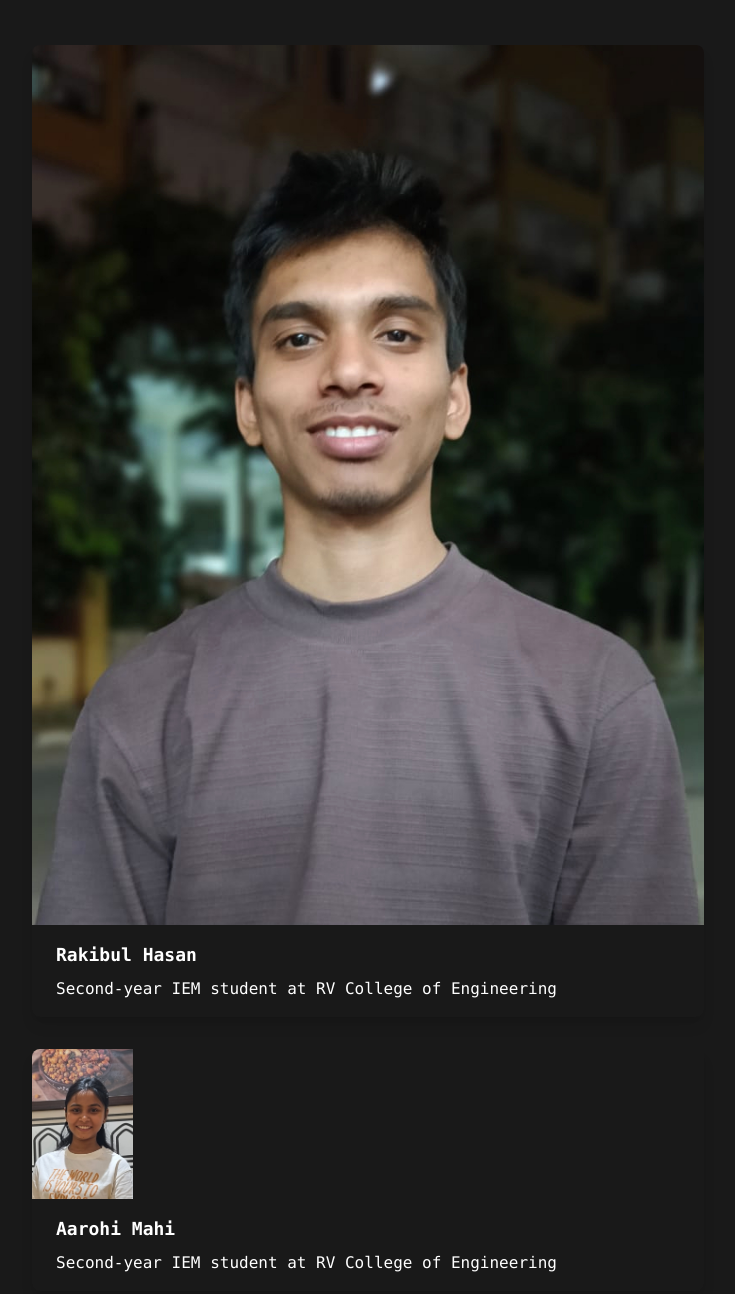
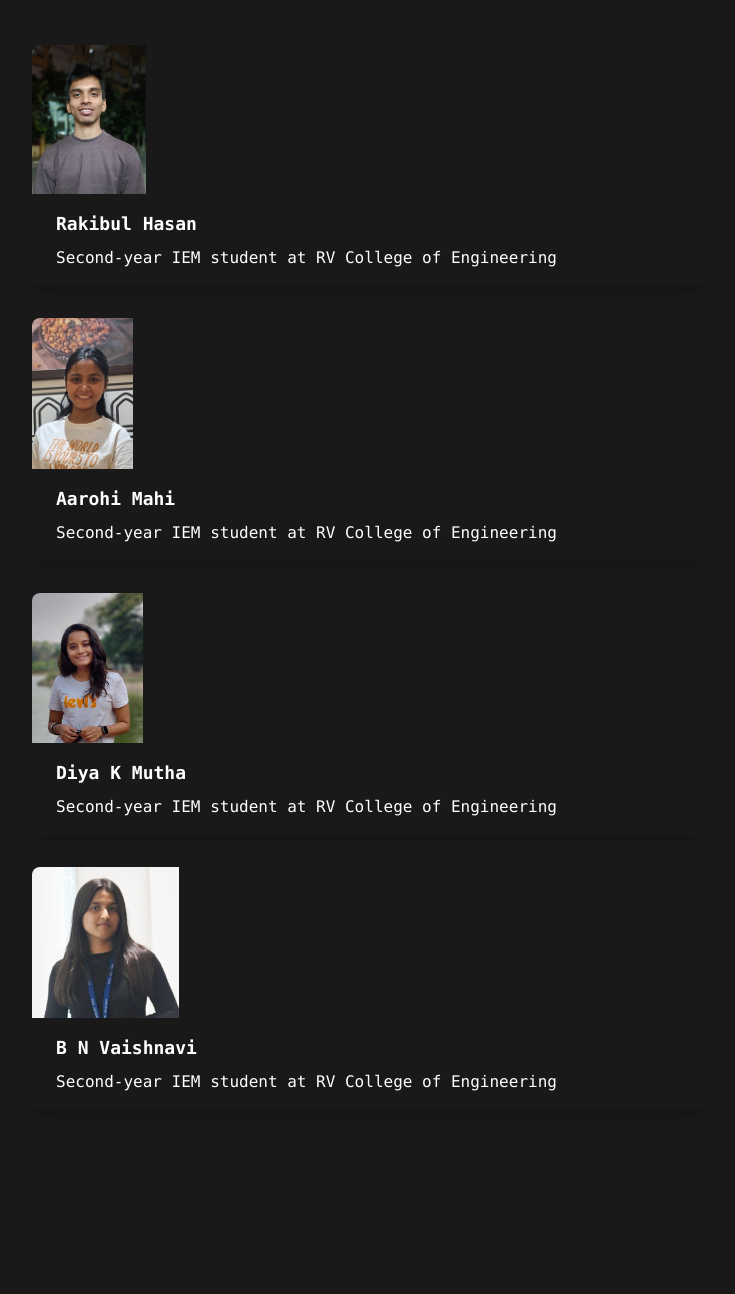
Before and after one commit to rakibul-in/MusiCo-web3conf, a website: page about.html in a window 1280 px wide. Shown: the part 543-1837 px from the top of the page, without its empty margins (272-1007 px from the left). After the commit the page ends 1749 px from the top, so only its background shows below. Drawn offline with nearby package versions, Linux system fonts and the light colour scheme.

Commit message:
Update about.html

```diff
--- a/about.html
+++ b/about.html
@@ -35,7 +35,7 @@
                 <div class="flex flex-wrap -mx-4">
                     <div class="w-full md:w-1/4 px-4 mb-8">
                         <div class="rounded-lg shadow-lg overflow-hidden">
-                            <img class="w-full"
+                            <img
                                 src="Rakibul.jpg" width="114px" height="150px"
                                 alt="Rakibul">
                             <div class="px-6 py-4">
@@ -68,7 +68,7 @@
                     </div>
                     <div class="w-full md:w-1/4 px-4 mb-8">
                         <div class="rounded-lg shadow-lg overflow-hidden">
-                            <img class="w-full"
+                            <img
                                 src="Vaishnavi.jpeg" width="147px" height="150px"
                                 alt="Vaishnavi">
                             <div class="px-6 py-4">
```
